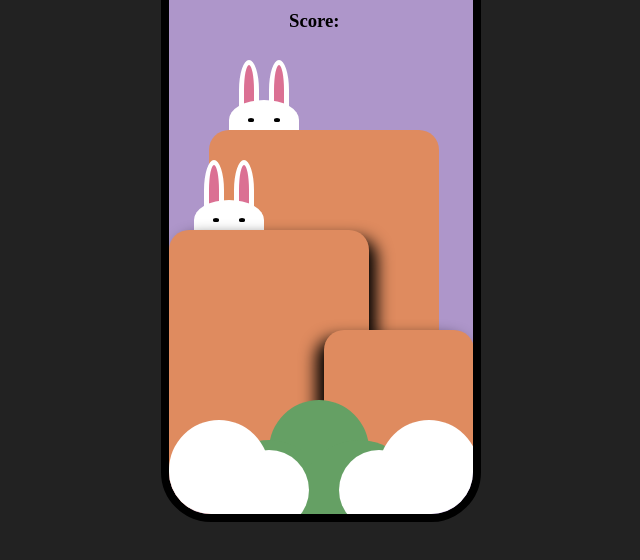
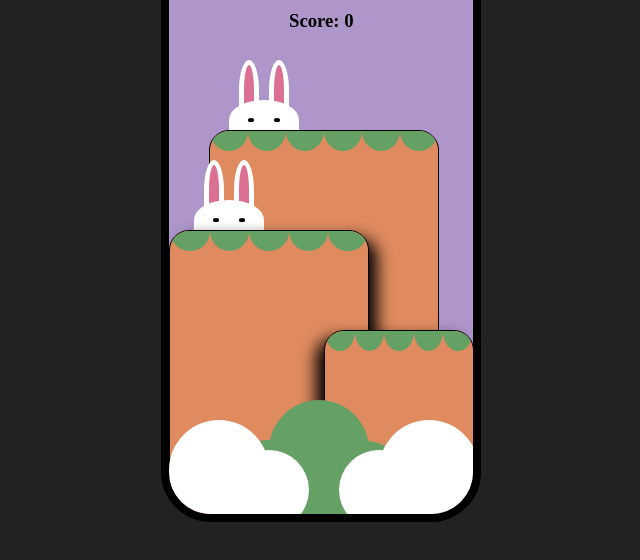
Before and after one commit to liblack99/Animationlan, a plain HTML site: page index.html in a window 1280 px wide. Shown: the part 178-738 px from the top of the page, without its empty margins (319-959 px from the left). Drawn offline with Linux system fonts and the light colour scheme.

Commit message:
add(estilos)

```diff
--- a/index.html
+++ b/index.html
@@ -6,13 +6,13 @@
     <meta name="viewport" content="width=device-width, initial-scale=1.0" />
     <title>Animacion</title>
     <link rel="stylesheet" href="./styles.css" />
-    <link rel="icon" href="./assets/icon.png" />
+    <link rel="icon" href="./assets/icon/carrot.svg" />
   </head>
   <body>
     <main class="phone">
       <h1>BUNNYLAND</h1>
 
-      <div class="layer-1 rabit">
+      <div class="layer-1 rabbit">
         <input type="checkbox" />
         <div class="ear-left"></div>
         <div class="ear-right"></div>
@@ -21,7 +21,7 @@
           <div class="eyes"></div>
         </div>
       </div>
-      <div class="layer-2 rabit">
+      <div class="layer-2 rabbit">
         <input type="checkbox" />
         <div class="ear-left"></div>
         <div class="ear-right"></div>
@@ -30,8 +30,15 @@
           <div class="eyes"></div>
         </div>
       </div>
-      <div class="layer-3"></div>
-      <div class="layer-4 rabit">
+      <div class="layer-3">
+        <div></div>
+        <div></div>
+        <div></div>
+        <div></div>
+        <div></div>
+        <div></div>
+      </div>
+      <div class="layer-4 rabbit">
         <input type="checkbox" />
         <div class="ear-left"></div>
         <div class="ear-right"></div>
@@ -40,8 +47,14 @@
           <div class="eyes"></div>
         </div>
       </div>
-      <div class="layer-5"></div>
-      <div class="layer-6 rabit">
+      <div class="layer-5">
+        <div></div>
+        <div></div>
+        <div></div>
+        <div></div>
+        <div></div>
+      </div>
+      <div class="layer-6 rabbit">
         <input type="checkbox" />
         <div class="ear-left"></div>
         <div class="ear-right"></div>
@@ -50,8 +63,14 @@
           <div class="eyes"></div>
         </div>
       </div>
-      <h3 class="score">Score: <spa id="score"></span></h3>
-      <div class="layer-7"></div>
+      <h3 class="score">Score: <spa id="score">0</span></h3>
+      <div class="layer-7">
+        <div></div>
+        <div></div>
+        <div></div>
+        <div></div>
+        <div></div>
+      </div>
       <div class="layer-8"></div>
       <div class="layer-9"></div>
       <div class="layer-10"></div>
--- a/main.js
+++ b/main.js
@@ -1,4 +1,4 @@
-const rabbit = document.querySelectorAll(".rabit");
+const rabbit = document.querySelectorAll(".rabbit");
 const score = document.getElementById("score");
 
 let count = 0;
--- a/styles.css
+++ b/styles.css
@@ -95,32 +95,53 @@ h1 {
   z-index: 2;
 }
 .layer-3 {
+  display: flex;
   position: absolute;
   width: 230px;
   height: 250px;
   border-radius: 20px 20px 0 0;
   background-color: #df8b5f;
   transform: translate(40px, 200px);
-
+  border: 1px solid black;
   z-index: 3;
+  overflow: hidden;
+}
+.layer-3 div {
+  width: 40px;
+  height: 40px;
+  top: -20px;
+  background-color: #65a064;
+  border-radius: 50%;
+  position: relative;
 }
 .layer-4 {
   position: absolute;
   width: 70px;
   height: 90px;
   transform: translate(25px, 230px);
-  animation: saltar3 0.5s ease-out infinite;
+  animation: saltar3 1s ease-out infinite;
   z-index: 4;
 }
 .layer-5 {
+  display: flex;
   position: absolute;
   width: 200px;
   height: 340px;
   border-radius: 20px 20px 0 0;
   background-color: #df8b5f;
+  border: 1px solid black;
   box-shadow: 8px 8px 16px;
   transform: translate(0px, 300px);
   z-index: 5;
+  overflow: hidden;
+}
+.layer-5 div {
+  width: 40px;
+  height: 40px;
+  top: -20px;
+  background-color: #65a064;
+  border-radius: 50%;
+  position: relative;
 }
 .layer-6 {
   position: absolute;
@@ -131,14 +152,25 @@ h1 {
   z-index: 6;
 }
 .layer-7 {
+  display: flex;
   position: absolute;
   width: 150px;
   height: 245px;
   border-radius: 20px 20px 0 0;
   background-color: #df8b5f;
+  border: 1px solid black;
   box-shadow: -8px 8px 16px;
   transform: translate(155px, 400px);
   z-index: 7;
+  overflow: hidden;
+}
+.layer-7 div {
+  width: 40px;
+  height: 40px;
+  top: -20px;
+  background-color: #65a064;
+  border-radius: 50%;
+  position: relative;
 }
 .layer-8 {
   position: absolute;
```
Also changed, not shown: assets/icon.png (deleted), assets/icon/carrot.svg (added).
